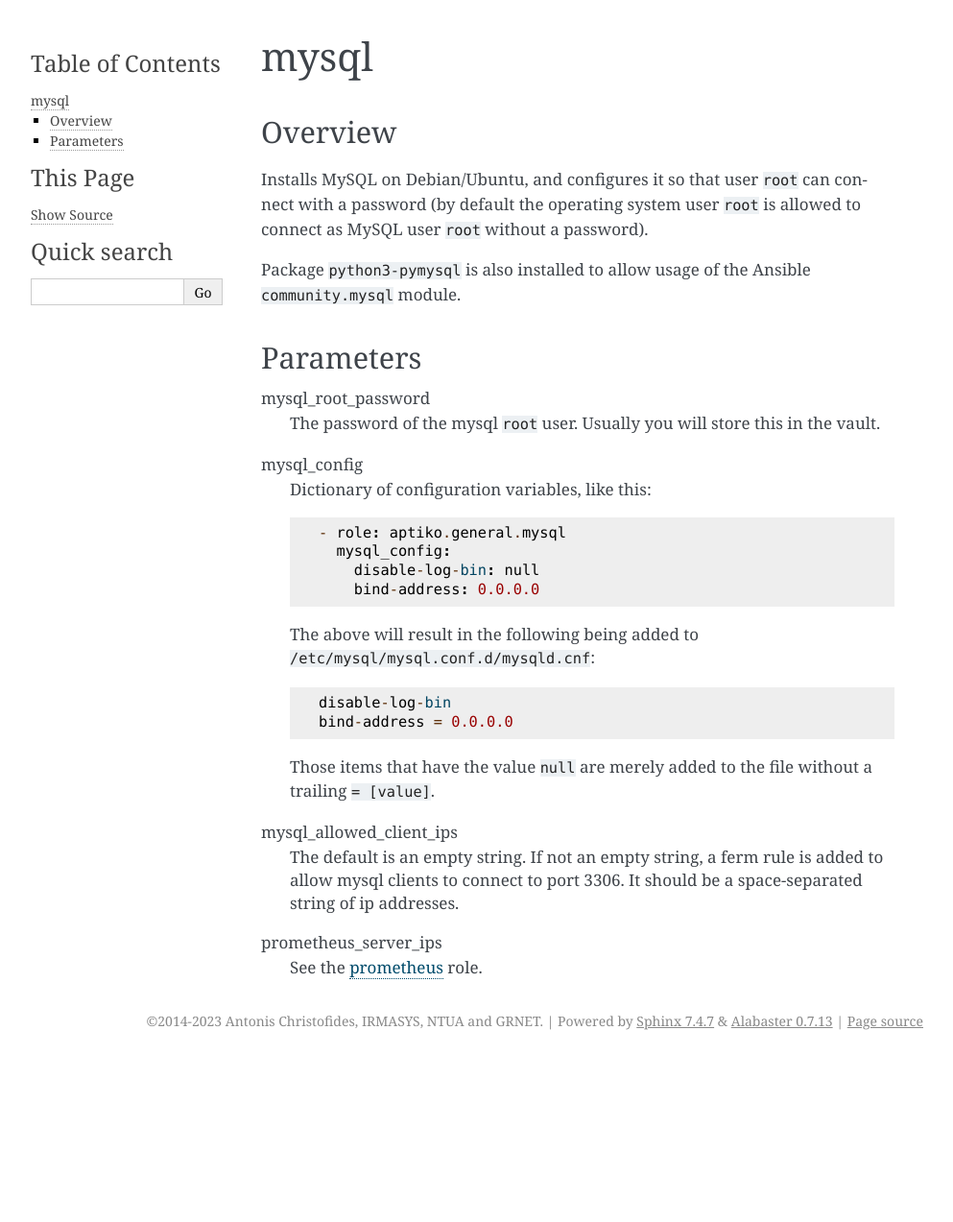
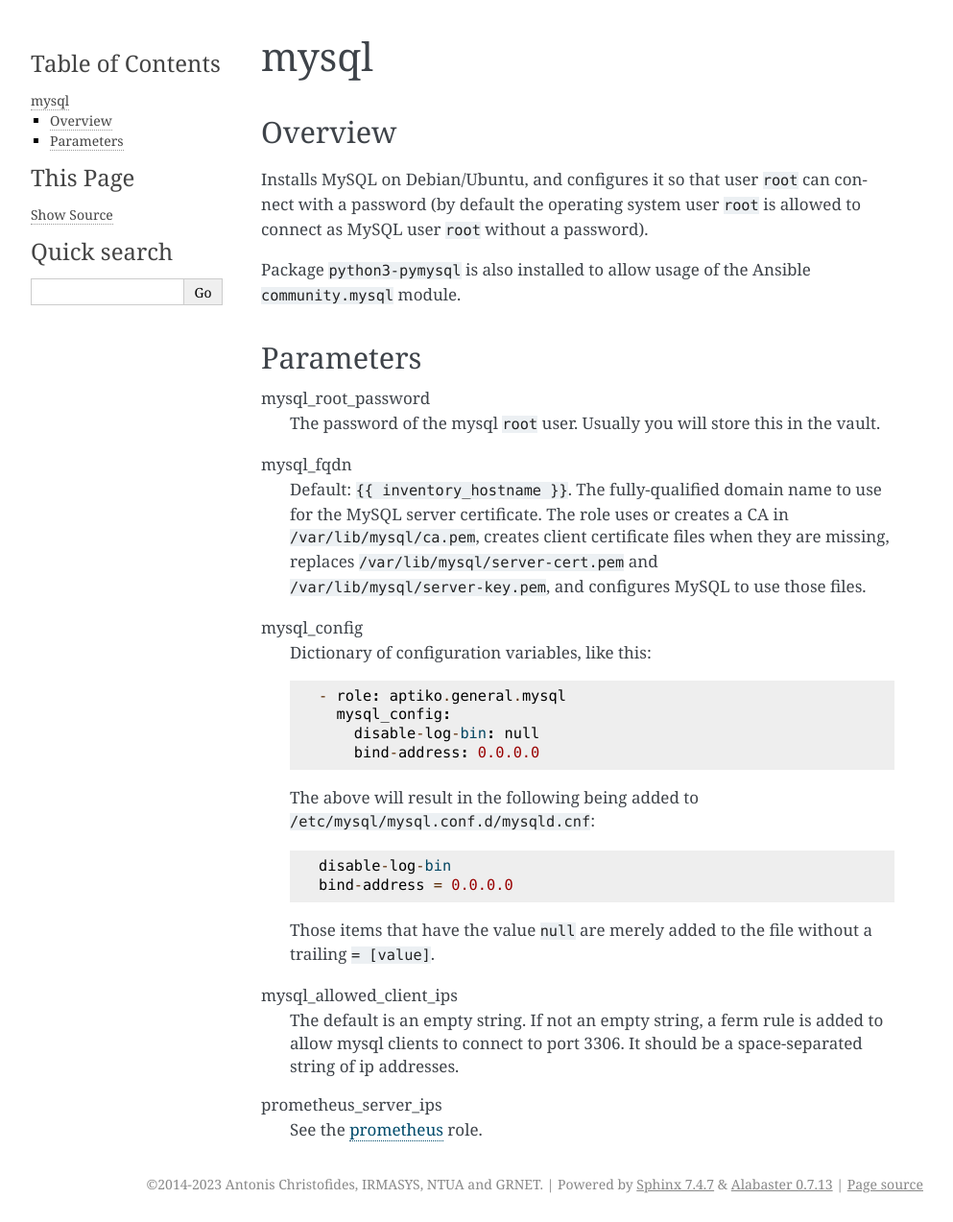
Before and after one commit to aptiko/aptiko.general, a Sphinx documentation site: the page built from docs/mysql.rst, in a window 1280 px wide. Shown: the whole page at 96% size, without its empty margins (148-1141 px from the left). Built offline with Sphinx 7.4.7, drawn with Linux system fonts in a browser that asks for light colours; before the commit the page ends 1103 px from its top, so only the background shows below that.

Commit message:
Add better TLS cert support for MySQL
If MySQL uses certs, by default it creates them without any hostname. As
a result, some clients may complain. This fixes it by manually creating
the required TLS certificates.

```diff
--- a/docs/mysql.rst
+++ b/docs/mysql.rst
@@ -19,6 +19,15 @@
 mysql_root_password
   The password of the mysql ``root`` user.  Usually you will store this
   in the vault.
+
+mysql_fqdn
+  Default: ``{{ inventory_hostname }}``. The fully-qualified domain name
+  to use for the MySQL server certificate. The role uses or creates a CA
+  in :file:`/var/lib/mysql/ca.pem`, creates client certificate files when
+  they are missing, replaces
+  :file:`/var/lib/mysql/server-cert.pem` and
+  :file:`/var/lib/mysql/server-key.pem`, and configures MySQL to use
+  those files.
 
 mysql_config
   Dictionary of configuration variables, like this::
```
Also changed, not shown: 4 other files.
